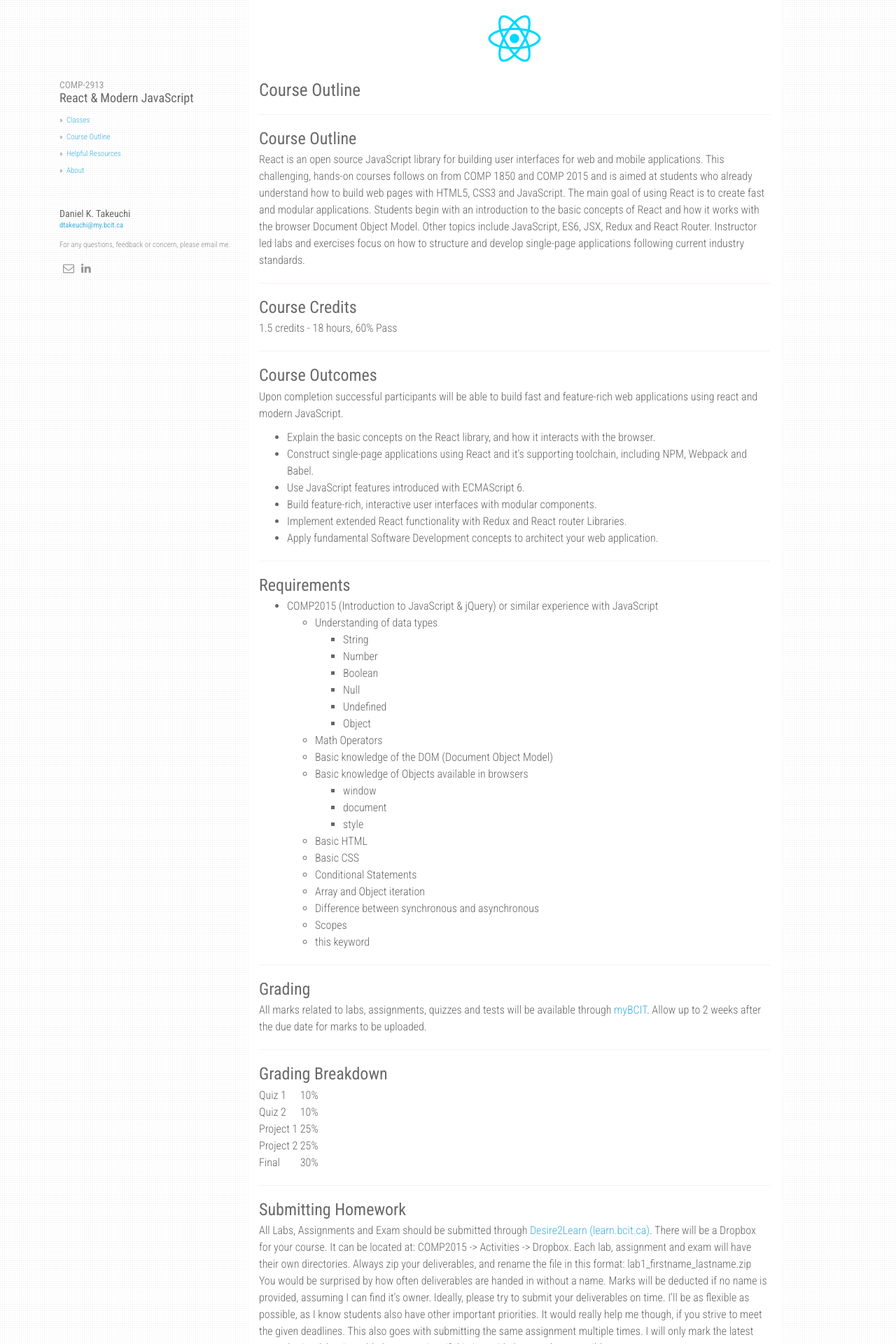
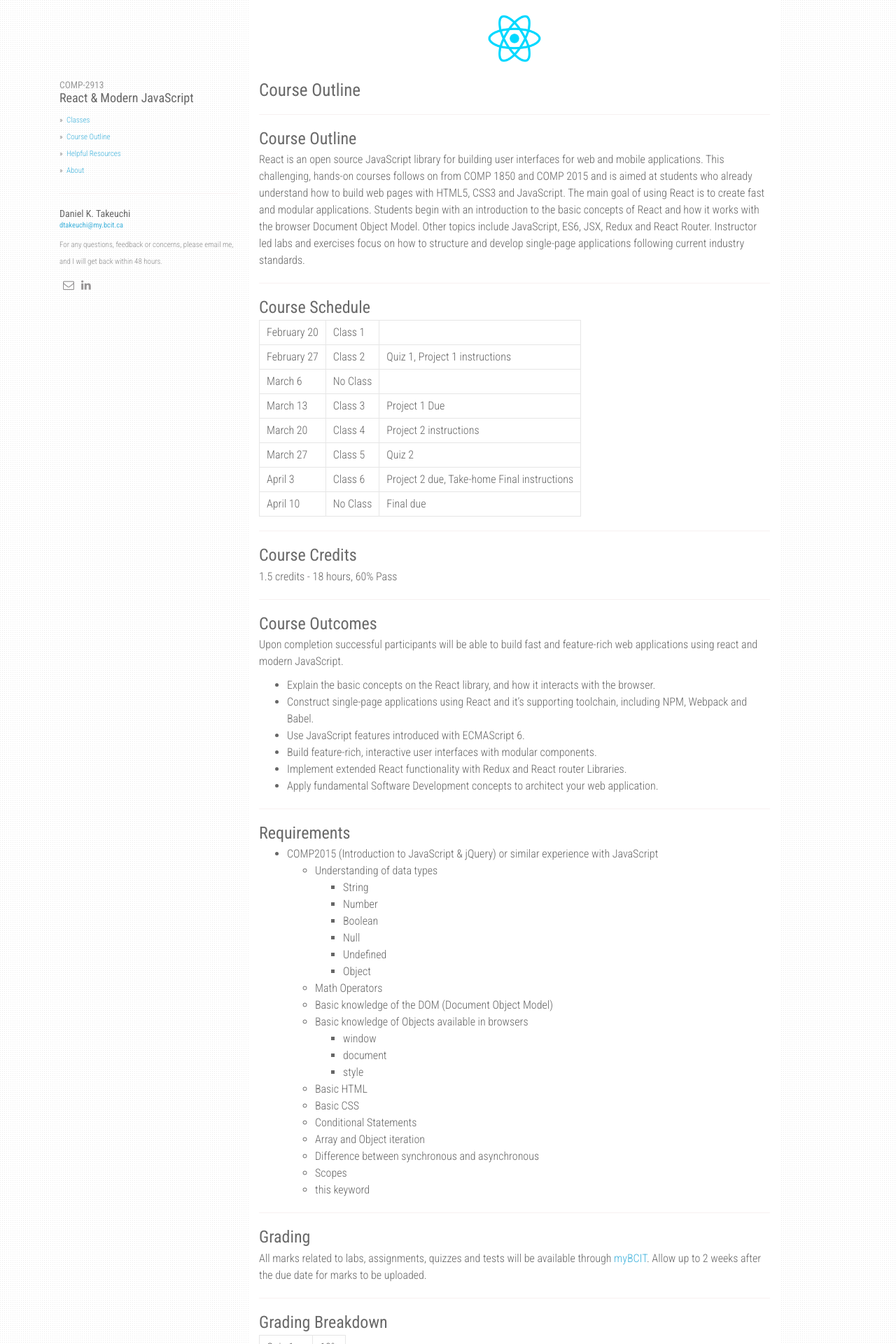
Before and after one commit to Julix91/COMP-2913, a Jekyll site: the page built from course_outline.md, in a window 1280 px wide. Shown: the top 1920 px of the page at 70% size. Built offline with Jekyll 4.4.1, drawn with Linux system fonts in a browser that asks for light colours; nearby versions of some CDN libraries; our own code applies the rules of GitHub Pages for plain Markdown files.

Commit message:
Added a Course Schedule to the Course Outline

```diff
--- a/_config.yml
+++ b/_config.yml
@@ -2,7 +2,7 @@ title: COMP-2913 React & Modern JavaScript
 description: British Columbia Institute of Technology - School of Computing and Academic Studies
 author: Daniel K. Takeuchi
 github: https://daniel-takeuchi.github.io/COMP-2913
-about: For any questions, feedback or concern, please email me.
+about: For any questions, feedback or concerns, please email me, and I will get back within 48 hours.
 disqus_shortname: comp2913
 google_analytics: UA-XXXXXXXX-Y
 avatar_url: /static/img/avatar.jpg
--- a/course_outline.md
+++ b/course_outline.md
@@ -3,6 +3,19 @@ React is an open source JavaScript library for building user interfaces for web
 This challenging, hands-on courses follows on from COMP 1850 and COMP 2015 and is aimed at students who already understand how to build web pages with HTML5, CSS3 and JavaScript.
 The main goal of using React is to create fast and modular applications. Students begin with an introduction to the basic concepts of React and how it works with the browser Document Object Model. Other topics include JavaScript, ES6, JSX, Redux and React Router.
 Instructor led labs and exercises focus on how to structure and develop single-page applications following current industry standards.
+
+---
+
+### Course Schedule
+
+| February 20 | Class 1   |                                             |
+| February 27 | Class 2   | Quiz 1, Project 1 instructions              |
+| March 6     | No Class  |                                             |
+| March 13    | Class 3   | Project 1 Due                               |
+| March 20    | Class 4   | Project 2 instructions                      |
+| March 27    | Class 5   | Quiz 2                                      |
+| April 3     | Class 6   | Project 2 due, Take-home Final instructions |
+| April 10    | No Class  | Final due                                   |
 
 ---
 
@@ -55,11 +68,11 @@ All marks related to labs, assignments, quizzes and tests will be available thro
 
 ### Grading Breakdown
 
-| Quiz 1      | | 10%   |
-| Quiz 2      | | 10%   |
-| Project 1   | | 25%   |
-| Project 2   | | 25%   |
-| Final       | | 30%   |
+| Quiz 1      | 10%   |
+| Quiz 2      | 10%   |
+| Project 1   | 25%   |
+| Project 2   | 25%   |
+| Final       | 30%   |
 
 ---
 
--- a/static/css/main.css
+++ b/static/css/main.css
@@ -176,17 +176,17 @@ div.col-sm-3 img.profile-avatar {
   border-radius: 40px;
 }
 
-.table--bordered {
+table {
   border: 1px solid #e6e6e6;
   margin-bottom: 15px;
 }
 
-.table--bordered th, .table--bordered td, .table--bordered caption {
+table th, table td, table caption {
   border: 1px solid #e6e6e6;
   padding: 5px 10px;
 }
 
-.table--bordered caption {
+table caption {
   text-align: left;
   border-bottom: none;
 }
```
Also changed, not shown: _posts/2018-02-10-react-basics.md (+1 -1 lines).
